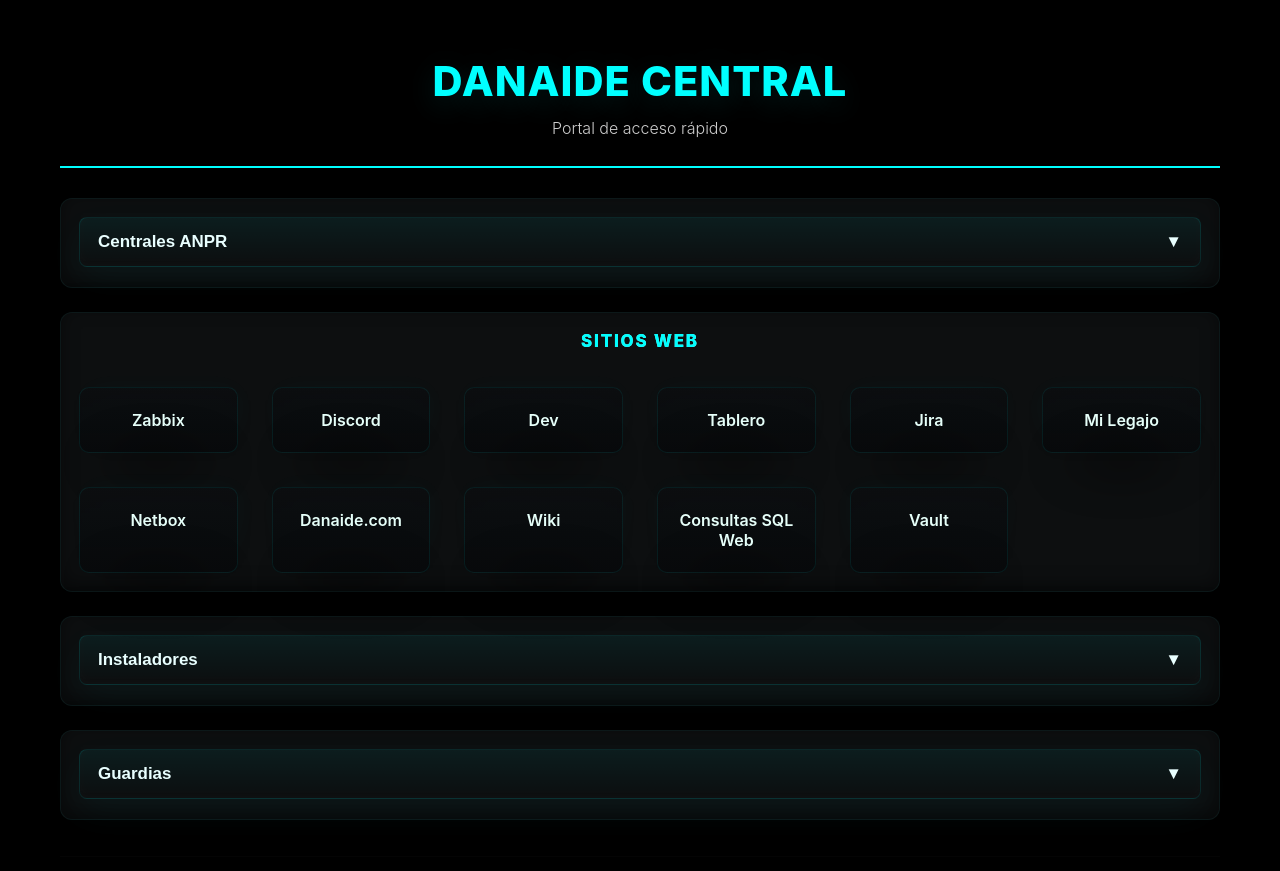
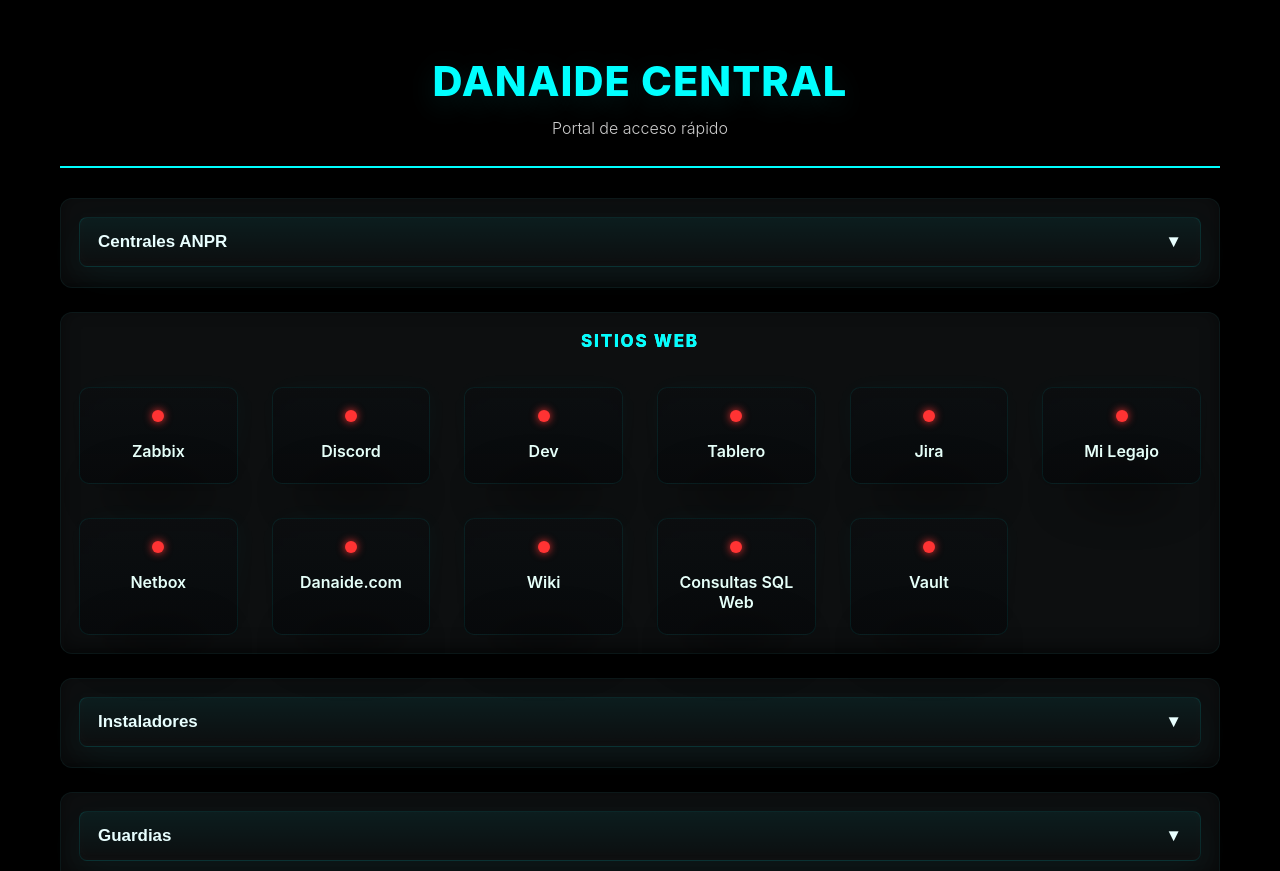
Before and after one commit to nicoiorfino/webnico, a plain HTML site: page index.html in a window 1280 px wide. Shown: the top 871 px of the page. Drawn offline with Linux system fonts and the light colour scheme; no server answers.

Commit message:
se agrego script para medir accesibilidad a las distintas webs

```diff
--- a/index.html
+++ b/index.html
@@ -55,48 +55,59 @@
             <div class="section">
                 <h2 class="section-title">Sitios Web</h2>
                 <div class="grid">
-                    <a href="http://10.150.3.99/zabbix/index.php?request=zabbix.php%3Faction%3Ddashboard.view%26dashboardid%3D2%26from%3Dnow-1h%26to%3Dnow" target="_blank" class="card">
+                    <a href="http://10.150.3.99/zabbix/" target="_blank" class="card" data-url="http://10.150.3.99/zabbix/">
+                        <div class="status-dot checking"></div>
                         <span class="icon-large">📊</span>
                         <span class="card-title">Zabbix</span>
                     </a>
-                    <a href="https://discord.gg/VNvBeGnf" target="_blank" class="card">
+                    <a href="https://discord.gg/VNvBeGnf" target="_blank" class="card" data-url="https://discord.gg/VNvBeGnf">
+                        <div class="status-dot checking"></div>
                         <span class="icon-large">💬</span>
                         <span class="card-title">Discord</span>
                     </a>
-                    <a href="https://dev.danaide.com.ar/users/sign_in" target="_blank" class="card">
+                    <a href="https://dev.danaide.com.ar/users/sign_in" target="_blank" class="card" data-url="https://dev.danaide.com.ar/users/sign_in">
+                        <div class="status-dot checking"></div>
                         <span class="icon-large">👨‍💻</span>
                         <span class="card-title">Dev</span>
                     </a>
-                    <a href="https://tablero.danaide.com.ar/login" target="_blank" class="card">
+                    <a href="https://tablero.danaide.com.ar/login" target="_blank" class="card" data-url="https://tablero.danaide.com.ar/login">
+                        <div class="status-dot checking"></div>
                         <span class="icon-large">📈</span>
                         <span class="card-title">Tablero</span>
                     </a>
-                    <a href="https://danaide-enterprise.atlassian.net/" target="_blank" class="card">
+                    <a href="https://danaide-enterprise.atlassian.net/" target="_blank" class="card" data-url="https://danaide-enterprise.atlassian.net/">
+                        <div class="status-dot checking"></div>
                         <span class="icon-large">📋</span>
                         <span class="card-title">Jira</span>
                     </a>
-                    <a href="https://app.milegajo.com/ingreso" target="_blank" class="card">
-                        <span class="icon-large">📁</span>
+                  <a href="https://app.milegajo.com/ingreso" target="_blank" class="card" data-url="https://app.milegajo.com/ingreso">
+                        <div class="status-dot checking"></div>
+                        <span class="icon-large">📋</span>
                         <span class="card-title">Mi Legajo</span>
                     </a>
-                    <a href="https://netbox.danaide.com.ar/" target="_blank" class="card">
-                        <span class="icon-large">🔌</span>
+                    <a href="https://netbox.danaide.com.ar/" target="_blank" class="card" data-url="https://netbox.danaide.com.ar/">
+                        <div class="status-dot checking"></div>
+                        <span class="icon-large">📋</span>
                         <span class="card-title">Netbox</span>
                     </a>
-                    <a href="https://danaide.com.ar/es/" target="_blank" class="card">
+                    <a href="https://danaide.com.ar/es/" target="_blank" class="card" data-url="https://danaide.com.ar/es/">
+                        <div class="status-dot checking"></div>
                         <span class="icon-large">🏠</span>
                         <span class="card-title">Danaide.com</span>
                     </a>
-                    <a href="https://wiki.danaide.com.ar/index.php/P%C3%A1gina_principal#Manuales_y_Guias" target="_blank" class="card">
+                    <a href="https://wiki.danaide.com.ar/" target="_blank" class="card" data-url="https://wiki.danaide.com.ar/">
+                        <div class="status-dot checking"></div>
                         <span class="icon-large">📚</span>
                         <span class="card-title">Wiki</span>
                     </a>
-                     <a href="http://10.150.3.62:6500" target="_blank" class="card">
+                     <a href="http://10.150.3.62:6500" target="_blank" class="card" data-url="http://10.150.3.99/zabbix/index.php">
+                        <div class="status-dot checking"></div>
                         <span class="icon-large">💻</span>
                         <span class="card-title">Consultas SQL Web</span>
                     </a>
 
-                     <a href="https://vault.danaide.com.ar/" target="_blank" class="card">
+                     <a href="https://vault.danaide.com.ar/" target="_blank" class="card"data-url="https://vault.danaide.com.ar/">
+                        <div class="status-dot checking"></div>
                         <span class="icon-large">🔑</span>
                         <span class="card-title">Vault </span>
                     </a>
--- a/script.js
+++ b/script.js
@@ -64,3 +64,35 @@
   if (document.readyState === 'loading') document.addEventListener('DOMContentLoaded', renderModernEmojis)
   else renderModernEmojis()
 })();
+
+async function checkHealth() {
+    const sites = document.querySelectorAll('.card[data-url]');
+
+    sites.forEach(async (site) => {
+        const url = site.getAttribute('data-url');
+        const dot = site.querySelector('.status-dot');
+
+        // Ponemos el punto en naranja mientras piensa
+        dot.style.backgroundColor = "orange";
+
+        try {
+            // Intentamos una petición rápida
+            // mode: 'no-cors' permite saltear bloqueos de seguridad básicos
+            const controller = new AbortController();
+            const timeoutId = setTimeout(() => controller.abort(), 5000); // 5 segundos max
+
+            await fetch(url, { mode: 'no-cors', signal: controller.signal });
+
+            // Si llega aquí, el servidor respondió (Verde)
+            dot.style.backgroundColor = "#00ff88";
+            dot.style.boxShadow = "0 0 8px #00ff88";
+        } catch (err) {
+            // Si hay error (502, timeout, caido), se pone Rojo
+            dot.style.backgroundColor = "#ff3333";
+            dot.style.boxShadow = "0 0 8px #ff3333";
+        }
+    });
+}
+
+// Ejecutar al cargar
+window.addEventListener('load', checkHealth);
--- a/styles.css
+++ b/styles.css
@@ -287,14 +287,12 @@
   padding: 2px 5px;
 }
 
-/* Botones de navegación (Hoy, <, >) */
-.fc-button-primary {
-  background-color: #1a1a1a !important;
-  border-color: #00ffff !important;
-  color: #00ffff !important;
+.status-dot {
+    width: 12px;
+    height: 12px;
+    border-radius: 50%;
+    display: inline-block;
+    margin-bottom: 5px;
+    background-color: #555; /* Gris por defecto */
+    transition: background-color 0.5s ease;
 }
-
-.fc-button-primary:hover {
-  background-color: #00ffff !important;
-  color: #000000 !important;
-}
```
Also changed, not shown: 2 other files.
